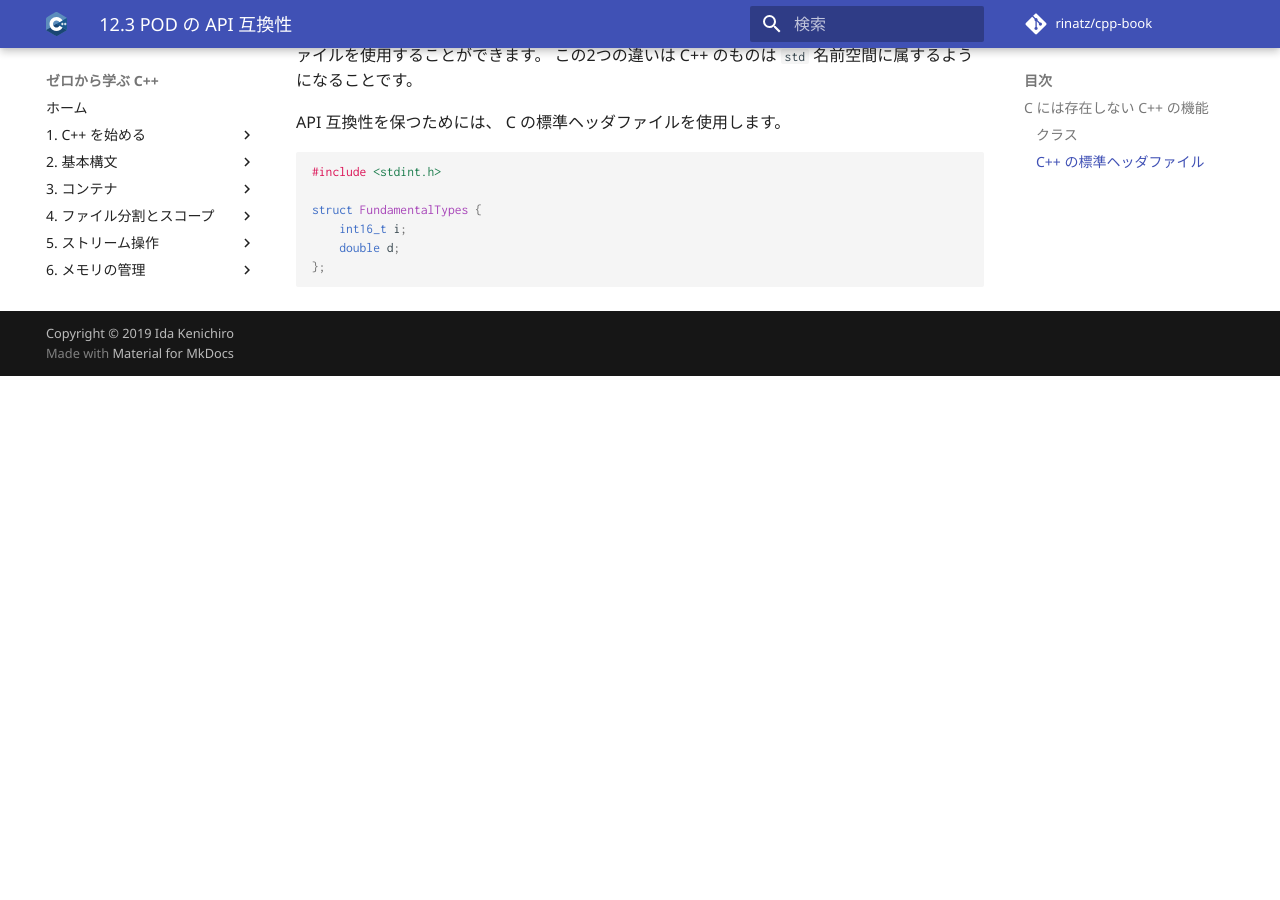
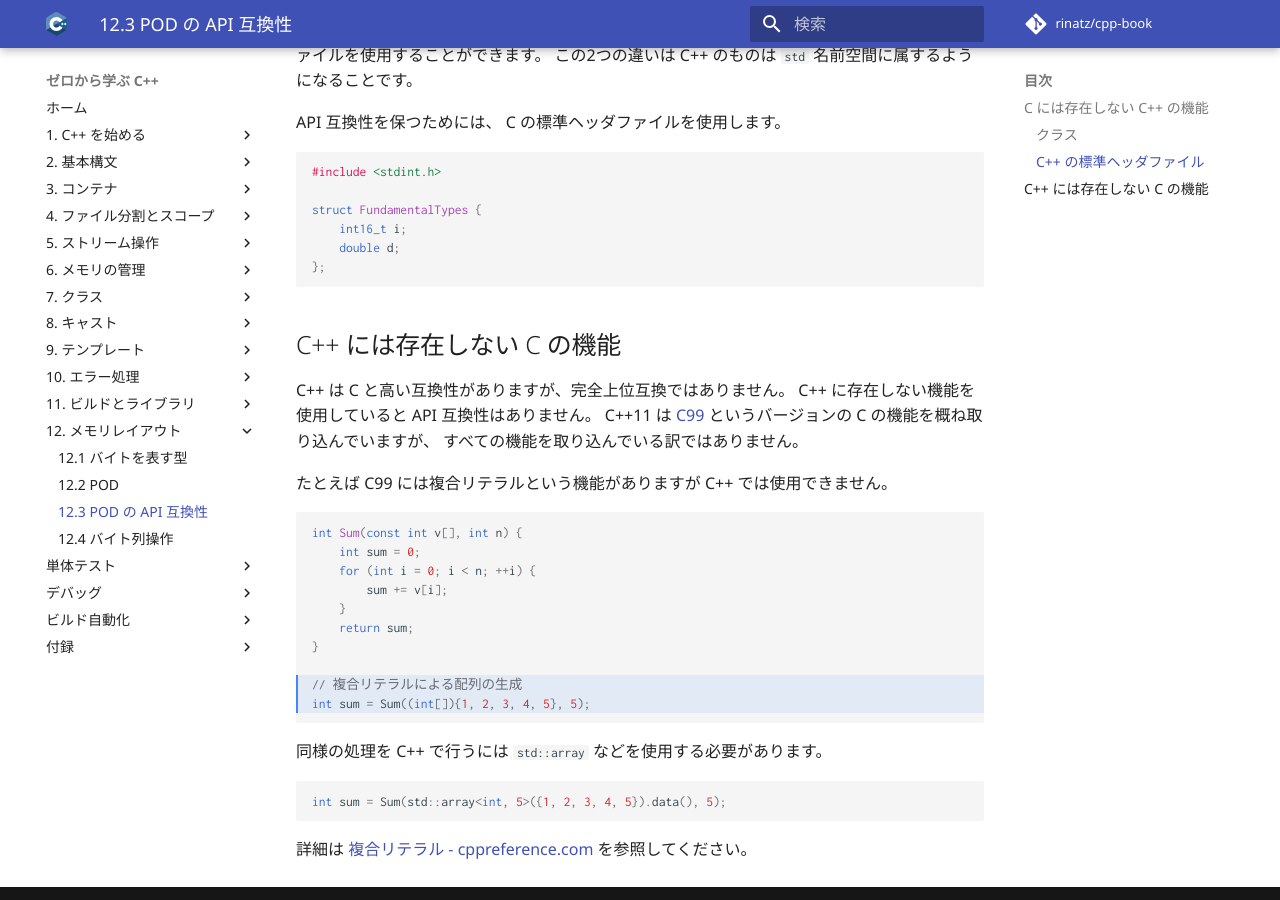
Before and after one commit to rinatz/cpp-book, an MkDocs documentation site: the page built from docs/ch12-03-plain-old-data-api-compatibility.md, in a window 1280 px wide and 900 px high, scrolled down 1212 px. Built offline with MkDocs 1.6.1 and Material for MkDocs 9.7.7, drawn with Linux system fonts in a browser that asks for light colours; comment, search, counter and statistics services are not loaded; before the commit the page ends 1588 px from its top, so only the background shows below that.

Commit message:
Explain that not all C features can be used in C++

````diff
--- a/docs/ch12-03-plain-old-data-api-compatibility.md
+++ b/docs/ch12-03-plain-old-data-api-compatibility.md
@@ -61,3 +61,39 @@ struct FundamentalTypes {
     double d;
 };
 ```
+
+## C++ には存在しない C の機能
+
+C++ は C と高い互換性がありますが、完全上位互換ではありません。
+C++ に存在しない機能を使用していると API 互換性はありません。
+C++11 は [C99] というバージョンの C の機能を概ね取り込んでいますが、
+すべての機能を取り込んでいる訳ではありません。
+
+[C99]: https://ja.wikipedia.org/wiki/C99
+
+たとえば C99 には複合リテラルという機能がありますが C++ では使用できません。
+
+```c hl_lines="9 10"
+int Sum(const int v[], int n) {
+    int sum = 0;
+    for (int i = 0; i < n; ++i) {
+        sum += v[i];
+    }
+    return sum;
+}
+
+// 複合リテラルによる配列の生成
+int sum = Sum((int[]){1, 2, 3, 4, 5}, 5);
+```
+
+同様の処理を C++ で行うには `std::array` などを使用する必要があります。
+
+```cpp
+int sum = Sum(std::array<int, 5>({1, 2, 3, 4, 5}).data(), 5);
+```
+
+詳細は
+[複合リテラル - cppreference.com][cppreference_compound_literal]
+を参照してください。
+
+[cppreference_compound_literal]: https://ja.cppreference.com/w/c/language/compound_literal
````
